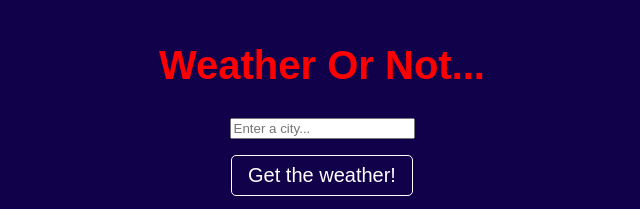
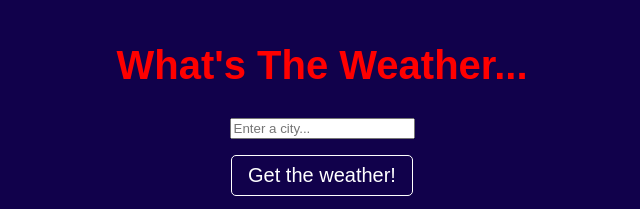
Before and after one commit to jakewade2/AppDevelopmentCourse, a website: page public/html/index.html in a window 1280 px wide. Shown: the top 209 px of the page, without its empty margins (318-958 px from the left). Drawn offline with Linux system fonts and the light colour scheme.

Commit message:
changed the title for the page

```diff
--- a/public/html/index.html
+++ b/public/html/index.html
@@ -5,7 +5,7 @@
     <script src="/public/js/app.js"></script>
   </head>
   <body>
-    <h1 id="title">Weather Or Not...</h1>
+    <h1 id="title">What's The Weather...</h1>
     <input type="text" name="city" class="cityInput" placeholder="Enter a city..." id="cityInput">
     <br>
     <div class="button">Get the weather!</div>
```
